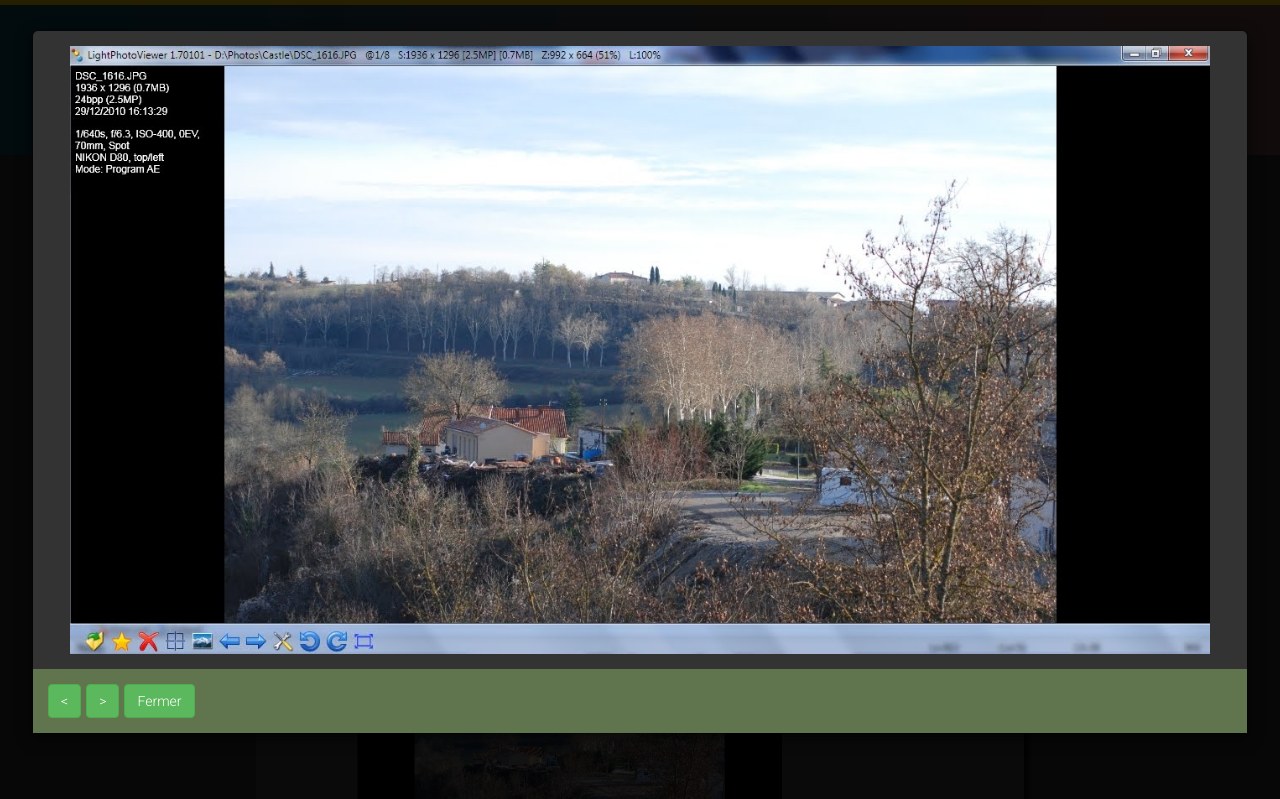
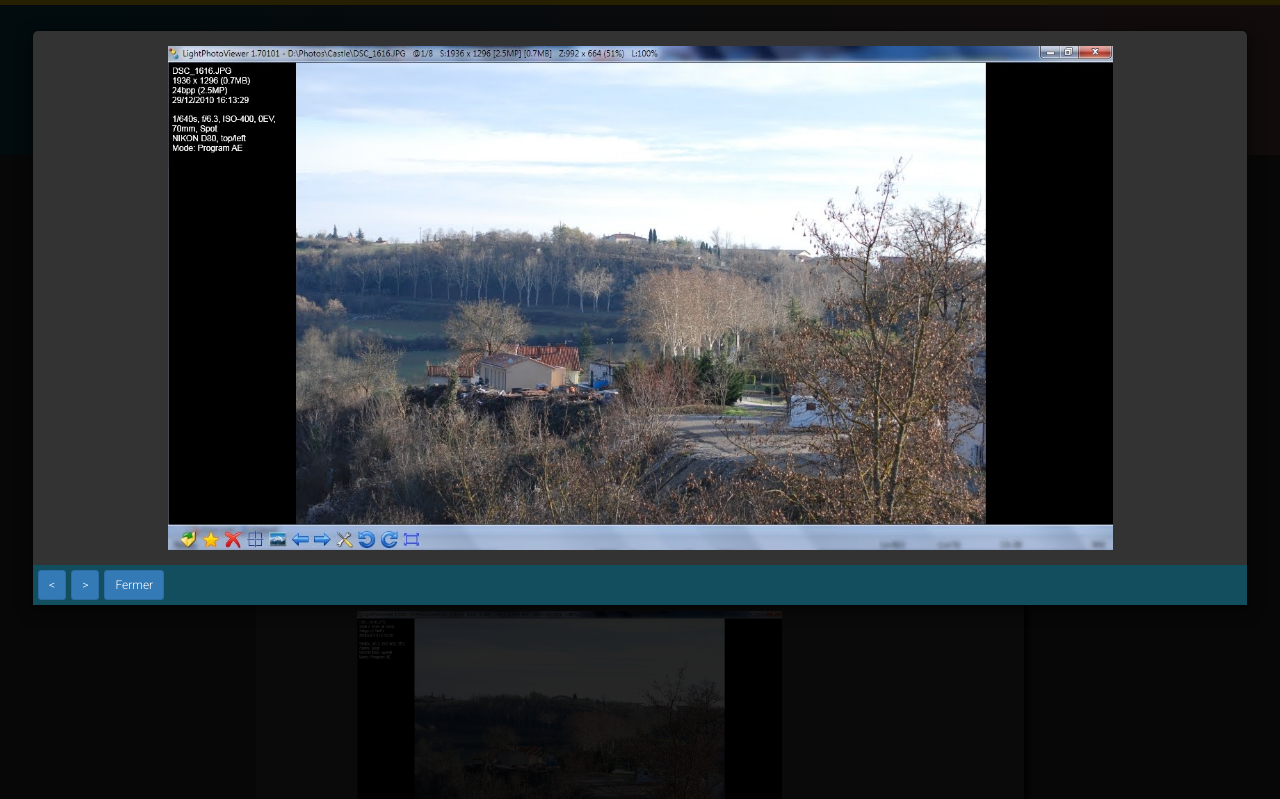
Before and after one commit to haubad/lpv, a plain HTML site: page index.html in a window 1280 px wide. Both pictures are taken after a click on the picture 569 px from the left and 739 px from the top of the page. Shown: the top 799 px of the page. Drawn offline with Linux system fonts and the light colour scheme.

Commit message:
btn-sm -primary

```diff
--- a/css/style-dark.css
+++ b/css/style-dark.css
@@ -42,10 +42,13 @@ h1 {
           	box-shadow: 5px 5px 5px #111;
 }
 
-.green {background-color: #60744e;}
 .dark {background-color: #333;}
 .left {float: left;}
-.border-zero {border-top: 0;}
+.modal-footer-css {
+    border-top: 0;
+    padding: 5px;
+    background-color: #134e5e;
+}
 .modal-backdrop.in {opacity: 0.85;}
 
 .default {
--- a/index.html
+++ b/index.html
@@ -70,16 +70,20 @@
                 <div class="modal-body">
                     <div class="container">
                         <div class="row">
-                            <div class="col-md-12 col-sm-12 col-xs-12">
+                            <div class="col-md-1 col-sm-1 col-xs-1">
+                            </div>
+                            <div class="col-md-10 col-sm-10 col-xs-10">
                                 <img class="img-responsive" id="url" src="">
+                            </div>
+                            <div class="col-md-1 col-sm-1 col-xs-1">
                             </div>
                         </div>
                     </div>
                 </div>
-                <div class="modal-footer green border-zero">
-                    <button type="button" class="btn btn-success left" onclick="previous()">&lt;</button>
-                    <button type="button" class="btn btn-success left" onclick="next()">&gt;</button>
-                    <button type="button" class="btn btn-success left" data-dismiss="modal">Fermer</button>
+                <div class="modal-footer modal-footer-css">
+                    <button type="button" class="btn btn-sm btn-primary left" onclick="previous()">&lt;</button>
+                    <button type="button" class="btn btn-sm btn-primary left" onclick="next()">&gt;</button>
+                    <button type="button" class="btn btn-sm btn-primary left" data-dismiss="modal">Fermer</button>
                 </div>
             </div>
         </div>
```
